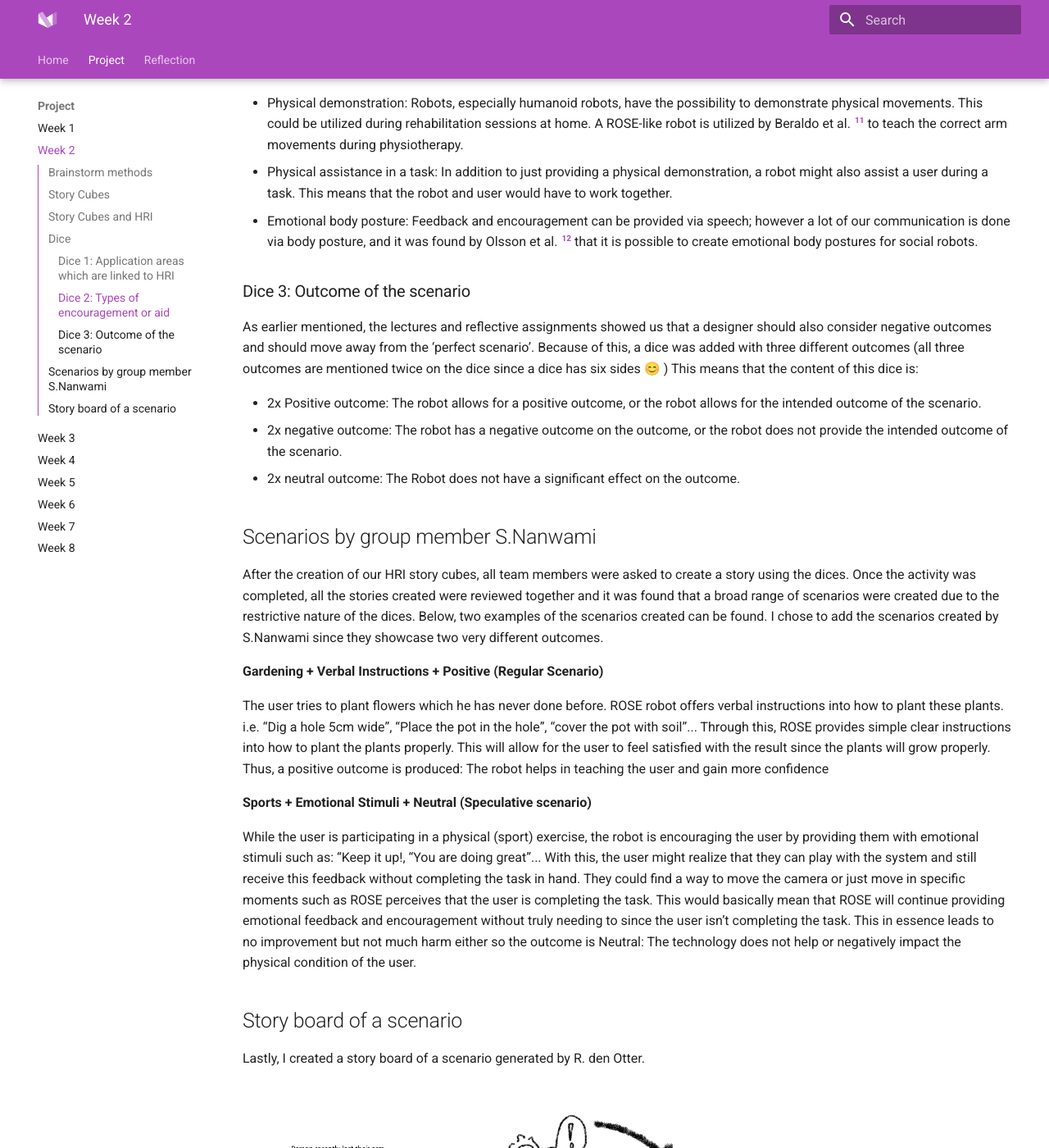
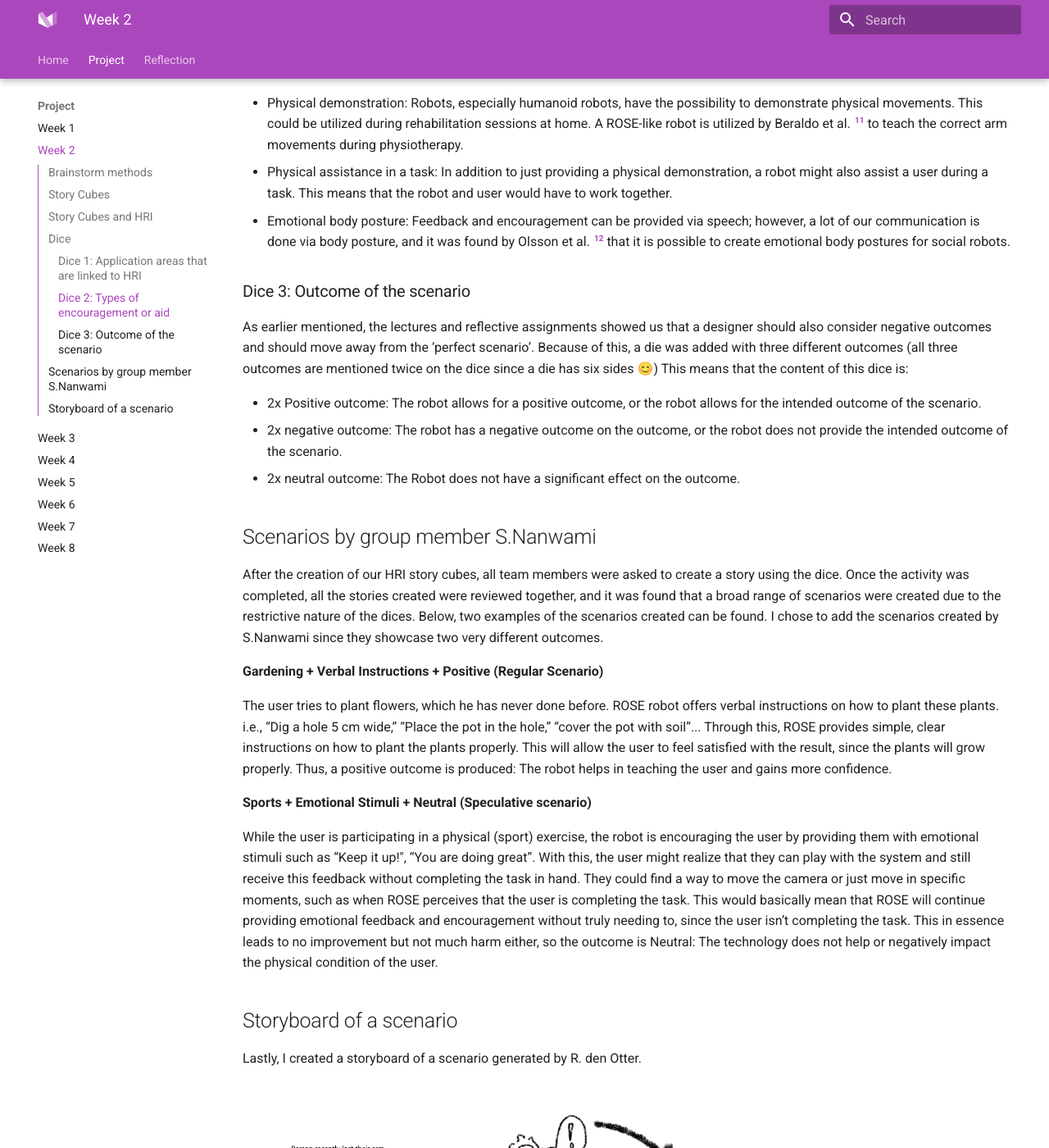
Before and after one commit to HilkeB/social-robot-design-portfolio, an MkDocs documentation site: the page built from docs/project2.md, in a window 1280 px wide and 1400 px high, scrolled down 4336 px. Shown: the whole window at 82% size. Built offline with MkDocs 1.6.1 and Material for MkDocs 9.7.7, drawn with Linux system fonts in a browser that asks for light colours; some of the changed text lies outside the part shown.

Commit message:
Grammar-checked index, project1,2

```diff
--- a/docs/project2.md
+++ b/docs/project2.md
@@ -1,25 +1,25 @@
-The aim of this week was to explore and create a story based design method. Carroll [^1] does a great job in describing the relevance and possibilities of scenario based design stating that it provides a flexible, reflective and layered method to explore possible design interactions. In addition, Carroll [^1] mentions that by abstracting scenarios, designers are able to find and recognize patterns and generalizations which in turn help a designer to address further challenges.
+The aim of this week was to explore and create a story-based design method. Carroll [^1] does a great job in describing the relevance and possibilities of scenario-based design, stating that it provides a flexible, reflective, and layered method to explore possible design interactions. In addition, Carroll [^1] mentions that by abstracting scenarios, designers are able to find and recognize patterns and generalizations, which in turn help a designer to address further challenges.
 
 ![scenario based design](images/scenario.png)
 /// caption
-Identified challenges and the appropriate approaches of scenario based design, by Carroll [^1].
+Identified challenges and the appropriate approaches of scenario-based design, by Carroll [^1].
 ///
 
 
 ## Brainstorm methods
-During the lecture my group and I [^2] explored several user centric design and research methods provided via the ‘User Innovation Toolbox’ [^3]. This exploration provided us with great insights in the currently available design methods and after reviewing all of them, we grouped them into categories. During this activity we identified several categories such as diary based methods, physical brainstorming methods and scenario based methods.
+During the lecture, my group and I [^2] explored several user-centric design and research methods provided via the ‘User Innovation Toolbox’ [^3]. This exploration provided us with great insights into the currently available design methods, and after reviewing all of them, we grouped them into categories. During this activity, we identified several categories, such as diary-based methods, physical brainstorming methods, and scenario-based methods.
 
 ![Exploration brainstorm methods](images/techniques.jpg)
 /// caption
-Grouped brainstorm techniques using the 'User Innovatoin Toolbox' [^3].
+Grouped brainstorm techniques using the 'User Innovation Toolbox' [^3].
 ///
 [^1]: J. M. Carroll, ‘Five reasons for scenario-based design’, Interacting with Computers, vol. 13, nr. 1, pp. 43-60, sep. 2000, doi: 10.1016/S0953-5438(00)00023-0.
 [^2]:  F. den Brok, S. Nanwani, D. Doeleman, R. den Otter, H. van den Born
 [^3]: ‘User Innovation Toolbox’, Pelckmans Uitgevers. Accessed: May 6th  2025. [Online]. Available at: https://www.pelckmansuitgevers.be/user-innovation-toolbox.html
 ## Story Cubes
-After the initial exploration of brainstorm methods we discussed which scenario based brainstorm methods we have used as a group and which ones we found most useful. The concept of story cubes was mentioned often and because of this, we decided to further investigate the technique.
+After the initial exploration of brainstorm methods, we discussed which scenario-based brainstorm methods we have used as a group and which ones we found most useful. The concept of story cubes was mentioned often, and because of this, we decided to further investigate the technique.
 
-It was found that story cubes urge designers to create stories which are outside of their comfort zone. More often than not, a designer tends to create the perfect fitting story in which the product works well and has the intended effect. However, this approach does not allow for the critical exploration of a problem space and the creation of relevant and realistic prototypes. By utilizing story cubes, the designer does not have control over the main story line and therefore more scenarios can be explored [^4]. In addition to this, it was found that story cubes provide a collaborative way of story telling when done in a group. Lastly, it was stated by Bae et al. [^5] that the possible shaping and constraining character of story cubes can help to guide the scenarios, it can however also limit the creativity of a designer.
+It was found that story cubes urge designers to create stories that are outside their comfort zone. More often than not, a designer tends to create the perfect fitting story in which the product works well and has the intended effect. However, this approach does not allow for the critical exploration of a problem space and the creation of relevant and realistic prototypes. By utilizing story cubes, the designer does not have control over the main story line, and therefore more scenarios can be explored [^4]. In addition to this, it was found that story cubes provide a collaborative way of story telling when done in a group. Lastly, it was stated by Bae et al. [^5] that the possible shaping and constraining character of story cubes can help to guide the scenarios; it can however also limit the creativity of a designer.
 
 [^4]: F. Weder, S. Lemke, en A. Tungarat, ‘(Re)storying Sustainability: The Use of Story Cubes in Narrative Inquiries to Understand Individual Perceptions of Sustainability’, Sustainability, vol. 11, nr. 19, p. 5264, sep. 2019, doi: 10.3390/su11195264.
 [^5]: Bae, B.C., Seo, G. and Cheong, Y.G., 2016. Towards procedural game story creation via designing story cubes. In Interactive Storytelling: 9th International Conference on Interactive Digital Storytelling, ICIDS 2016, Los Angeles, CA, USA, November 15–18, 2016, Proceedings 9 (pp. 399-402). Springer International Publishing.
@@ -32,45 +32,44 @@
 Digitalized exploration of ROSE as a co-amputee.
 ///
 
-During this brainstorm several building blocks were found which were needed to create a robotic system that could function as a co-amputee. And with these building blocks in mind, several broader themes and applications can be identified: ROSE as mental support and ROSE as coach helping with tasks. This functioned as the basis for the creation of our story cubes.
+During this brainstorm, several building blocks were found that were needed to create a robotic system that could function as a co-amputee. And with these building blocks in mind, several broader themes and applications can be identified: ROSE as mental support and ROSE as coach helping with tasks. This functioned as the basis for the creation of our story cubes.
 
 ## Dice
-It was decided that a total of three dices would be created as part of our brainstorming method. Above, two main HRI themes have already been identified: ROSE as mental support (encouragement and aid) and ROSE as coach helping with tasks (Application area). These two categories will both receive their own story dice (below a more detailed elaboration on the story cubes can be found). In addition, the lessons and the reflections taught us that positive, negative and maybe neutral scenarios should be explored when it comes to HRI. Because of this, a third dice was added which can tell a designer which type of outcome a scenario should have. The scenario based toolkit will be tested, evaluated and linked to literature during the case study in [week 5](project5.md)
+It was decided that a total of three dice would be created as part of our brainstorming method. Above, two main HRI themes have already been identified: ROSE as mental support (encouragement and aid) and ROSE as coach helping with tasks (Application area). These two categories will both receive their own story dice (below a more detailed elaboration on the story cubes can be found). In addition, the lessons and the reflections taught us that positive, negative, and maybe neutral scenarios should be explored when it comes to HRI. Because of this, a third dice was added, which can tell a designer which type of outcome a scenario should have. The scenario-based toolkit will be tested, evaluated, and linked to literature during the case study in [week 5](project5.md)
 
-
-![Online prototype scenario based tool](images/wheels.png)
+![Online prototype scenario-based tool](images/wheels.png)
 /// caption
-Online prototype scenario based tool
+Online prototype scenario-based tool
 ///
 
-### Dice 1: Application areas which are linked to HRI
+### Dice 1: Application areas that are linked to HRI
 Several application areas of HRI were found:
 
--	Living alone (task example: Cooking): The utilization of robots which might support physically challenged people at home is widely researched [^6]. Even though this might be a future scenario, this is an interesting application for HRI.
--	Home assistance (task example: Cleaning): Supporting users in household tasks in another widely researched application of the field of HRI. By doing this, a higher quality of life might be created [^6]
--	Skill Training (task example: Gardening): After an amputation, the amputee needs to relearn a lot of skills. This requires a robot which can be used as a tutor to re-learn physical skills, in paper of Belpaeme et al. [^7] this use case was explored and considered promising.
--	Occupational Therapy (task example: Getting clothed): Not only hobbies require skills which need to be relearned after an amputation. A major focus of rehabilitation is relearning how to do basic daily tasks, an Robots could be a useful tool ofr this [^8]
--	Education (task example: doing hobbies which patient enjoyed before amputation)
--	Physical rehabilitation (task example: playing sports): The utilization of Robots is also being explored in the context of sports [^8]. We chose this as a unique category since it extends the physical therapy to a more intense way of movement.
+-   Living alone (task example: Cooking): The utilization of robots that might support physically challenged people at home is widely researched [^6]. Even though this might be a future scenario, this is an interesting application for HRI.
+-   Home assistance (task example: Cleaning): Supporting users in household tasks is another widely researched application of the field of HRI. By doing this, a higher quality of life might be created [^6]
+-   Skill Training (task example: Gardening): After an amputation, the amputee needs to relearn a lot of skills. This requires a robot that can be used as a tutor to re-learn physical skills; in the paper of Belpaeme et al. [^7] this use case was explored and considered promising.
+-   Occupational Therapy (task example: Getting clothed): Not only hobbies require skills that need to be relearned after an amputation. A major focus of rehabilitation is relearning how to do basic daily tasks, and robots could be a useful tool for this [^8]
+-   Education (task example: doing hobbies that the patient enjoyed before amputation)
+-   Physical rehabilitation (task example: playing sports): The utilization of robots is also being explored in the context of sports [^8]. We chose this as a unique category since it extends the physical therapy to a more intense way of movement.
 
 ### Dice 2: Types of encouragement or aid
-Several types of encouragement or aid can be provided by a robot. First of all, two types of feedback were identified based on the earlier described brainstorm: physical feedback and mental/ verbal feedback.
+Several types of encouragement or aid can be provided by a robot. First, two types of feedback were identified based on the earlier described brainstorm: physical feedback and mental/verbal feedback.
 
 **Mental/verbal feedback**
 
 Three types of mental and verbal HRI feedback with respect to an amputee journey are identified:
 
--	Emotional feedback: Social robots can provide emotional feedback which in turn can lead to a positive long term interaction between the user and the robot [^9].
--	Deciding when to stop: Deciding when to stop might also be a hard thing to do during the recovery period. A Social robot might be a valuable feedback system. It was found that people are able to connect with social robots. When this feedback is provided in a human like manner, suggesting a non controlling robotic attitude, the robot can have a strong impact [^10].
--	Verbal instructions: As mentioned above, verbal instructions can be of great value in the field of social robotics. It was also found that verbal instructions can improve a learning outcome. This becomes clear in the work of Belpaeme et al. [^7], stating that A robot can provide verbal instructions. These instructions can help a person during hands-on tasks in the natural world [^7].
+-   Emotional feedback: Social robots can provide emotional feedback, which in turn can lead to a positive long-term interaction between the user and the robot [^9].
+-   Deciding when to stop: Deciding when to stop might also be a hard thing to do during the recovery period. A social robot might be a valuable feedback system. It was found that people are able to connect with social robots. When this feedback is provided in a human-like manner, suggesting a non-controlling robotic attitude, the robot can have a strong impact [^10].
+-   Verbal instructions: As mentioned above, verbal instructions can be of great value in the field of social robotics. It was also found that verbal instructions can improve a learning outcome. This becomes clear in the work of Belpaeme et al. [^7], stating that a robot can provide verbal instructions. These instructions can help a person during hands-on tasks in the natural world [^7].
 
 **Physical feedback**
 
 In addition to verbal feedback, a robot might also provide physical feedback. A total of three different ways were reviewed:
 
--	Physical demonstration: Robots, especially humanoid robots, have the possibility to demonstrate physical movements. This could be utilized during rehabilitation sessions at home. A ROSE-like robot is utilized by Beraldo et al. [^11] to teach the correct arm movements during physiotherapy.
--	Physical assistance in a task: In addition to just providing a physical demonstration, a robot might also assist a user during a task. This means that the robot and user would have to work together.
--	Emotional body posture: Feedback and encouragement can be provided via speech; however a lot of our communication is done via body posture, and it was found by Olsson et al. [^12] that it is possible to create emotional body postures for social robots.
+-   Physical demonstration: Robots, especially humanoid robots, have the possibility to demonstrate physical movements. This could be utilized during rehabilitation sessions at home. A ROSE-like robot is utilized by Beraldo et al. [^11] to teach the correct arm movements during physiotherapy.
+-   Physical assistance in a task: In addition to just providing a physical demonstration, a robot might also assist a user during a task. This means that the robot and user would have to work together.
+-   Emotional body posture: Feedback and encouragement can be provided via speech; however, a lot of our communication is done via body posture, and it was found by Olsson et al. [^12] that it is possible to create emotional body postures for social robots.
 
 [^6]: S. Bedaf, G. J. Gelderblom, en L. De Witte, ‘Overview and Categorization of Robots Supporting Independent Living of Elderly People: What Activities Do They Support and How Far Have They Developed’, Assistive Technology, vol. 27, nr. 2, pp. 88-100, apr. 2015, doi: 10.1080/10400435.2014.978916.
 [^7]:  T. Belpaeme, J. Kennedy, A. Ramachandran, B. Scassellati, en F. Tanaka, ‘Social robots for education: A review’, Sci. Robot., vol. 3, nr. 21, p. eaat5954, aug. 2018, doi: 10.1126/scirobotics.aat5954.
@@ -82,35 +81,35 @@
 
 
 ### Dice 3: Outcome of the scenario
-As earlier mentioned, the lectures and reflective assignments showed us that a designer should also consider negative outcomes and should move away from the ‘perfect scenario’. Because of this, a dice was added with three different outcomes (all three outcomes are mentioned twice on the dice since a dice has six sides 😊 )
+As earlier mentioned, the lectures and reflective assignments showed us that a designer should also consider negative outcomes and should move away from the ‘perfect scenario’. Because of this, a die was added with three different outcomes (all three outcomes are mentioned twice on the dice since a die has six sides 😊)
 This means that the content of this dice is:
 
--	2x Positive outcome: The robot allows for a positive outcome, or the robot allows for the intended outcome of the scenario.
--	2x negative outcome: The robot has a negative outcome on the outcome, or the robot does not provide the intended outcome of the scenario.
--	2x neutral outcome: The Robot does not have a significant effect on the outcome.
+-   2x Positive outcome: The robot allows for a positive outcome, or the robot allows for the intended outcome of the scenario.
+-   2x negative outcome: The robot has a negative outcome on the outcome, or the robot does not provide the intended outcome of the scenario.
+-   2x neutral outcome: The Robot does not have a significant effect on the outcome.
 
 [^6]: S. Bedaf, G. J. Gelderblom, en L. De Witte, ‘Overview and Categorization of Robots Supporting Independent Living of Elderly People: What Activities Do They Support and How Far Have They Developed’, Assistive Technology, vol. 27, nr. 2, pp. 88-100, apr. 2015, doi: 10.1080/10400435.2014.978916.
 [^7]:  T. Belpaeme, J. Kennedy, A. Ramachandran, B. Scassellati, en F. Tanaka, ‘Social robots for education: A review’, Sci. Robot., vol. 3, nr. 21, p. eaat5954, aug. 2018, doi: 10.1126/scirobotics.aat5954.
 [^8]: I. H. Han e.a., ‘Human-Robot Interaction and Social Robot: The Emerging Field of Healthcare Robotics and Current and Future Perspectives for Spinal Care’, Neurospine, vol. 21, nr. 3, pp. 868-877, sep. 2024, doi: 10.14245/ns.2448432.216.
 
 ## Scenarios by group member S.Nanwami
-After the creation of our HRI story cubes, all team members were asked to create a story using the dices. Once the activity was completed, all the stories created were reviewed together and it was found that a broad range of scenarios were created due to the restrictive nature of the dices. Below, two examples of the scenarios created can be found. I chose to add the scenarios created by S.Nanwami since they showcase two very different outcomes.
+After the creation of our HRI story cubes, all team members were asked to create a story using the dice. Once the activity was completed, all the stories created were reviewed together, and it was found that a broad range of scenarios were created due to the restrictive nature of the dices. Below, two examples of the scenarios created can be found. I chose to add the scenarios created by S.Nanwami since they showcase two very different outcomes.
 
-**Gardening +  Verbal Instructions + Positive (Regular Scenario)**
+**Gardening + Verbal Instructions + Positive (Regular Scenario)**
 
-The user tries to plant flowers which he has never done before. ROSE robot offers verbal instructions into how to plant these plants. i.e. “Dig a hole 5cm wide”, “Place the pot in the hole”, “cover the pot with soil”...
-Through this, ROSE provides simple clear instructions into how to plant the plants properly. This will allow for the user to feel satisfied with the result since the plants will grow properly. Thus, a positive outcome is produced: The robot helps in teaching the user and gain more confidence
+The user tries to plant flowers, which he has never done before. ROSE robot offers verbal instructions on how to plant these plants. i.e., “Dig a hole 5 cm wide,” “Place the pot in the hole,” “cover the pot with soil”...
+Through this, ROSE provides simple, clear instructions on how to plant the plants properly. This will allow the user to feel satisfied with the result, since the plants will grow properly. Thus, a positive outcome is produced: The robot helps in teaching the user and gains more confidence.
 
 **Sports + Emotional Stimuli + Neutral (Speculative scenario)**
 
-While the user is participating in a physical (sport) exercise, the robot is encouraging the user by providing them with emotional stimuli such as: “Keep it up!, “You are doing great”...
-With this, the user might realize that they can play with the system and still receive this feedback without completing the task in hand. They could find a way to move the camera or just move in specific moments such as ROSE perceives that the user is completing the task. This would basically mean that ROSE will continue providing emotional feedback and encouragement without truly needing to since the user isn’t completing the task.
-This in essence leads to no improvement but not much harm either so the outcome is Neutral: The technology does not help or negatively impact the physical condition of the user.
+While the user is participating in a physical (sport) exercise, the robot is encouraging the user by providing them with emotional stimuli such as “Keep it up!", “You are doing great”.
+With this, the user might realize that they can play with the system and still receive this feedback without completing the task in hand. They could find a way to move the camera or just move in specific moments, such as when ROSE perceives that the user is completing the task. This would basically mean that ROSE will continue providing emotional feedback and encouragement without truly needing to, since the user isn’t completing the task.
+This in essence leads to no improvement but not much harm either, so the outcome is Neutral: The technology does not help or negatively impact the physical condition of the user.
 
-## Story board of a scenario
-Lastly, I created a story board of a scenario generated by R. den Otter.
+## Storyboard of a scenario
+Lastly, I created a storyboard of a scenario generated by R. den Otter.
 
 ![Exploration brainstorm methods](images/Storyboard.png)
 /// caption
-Story board negative scenario
+Storyboard negative scenario
 ///
```
Also changed, not shown: docs/index.md (+5 -4 lines), docs/project1.md (+7 -7 lines).
